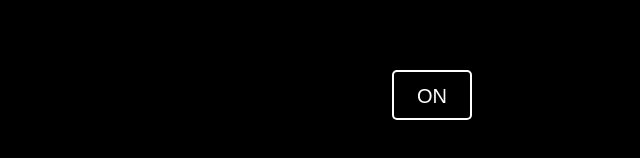
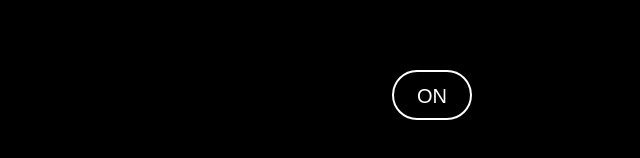
Before and after one commit to Nimra2212/bulb, an Angular app: page / in a window 1280 px wide. Shown: the part 424-582 px from the top of the page, without its empty margins (640-1280 px from the left). Built offline with nearby package versions, Linux system fonts and the light colour scheme.

Commit message:
first commit

```diff
--- a/src/app/app.component.scss
+++ b/src/app/app.component.scss
@@ -36,6 +36,7 @@ body{
   transform: translateX(-50%);
   z-index: 1;
   margin-bottom: 20%;
+  border-radius: 50px !important;
 }
 .btn span{
   height: 50px;
@@ -44,6 +45,7 @@ body{
   text-align: center;
   line-height: 48px;
   background:none;
+  border-radius: 50px !important;
   color: #fff;
   text-transform: uppercase;
   font-size: 20px;
@@ -53,13 +55,10 @@ body{
   transition: all 0.3s ease;
 }
 .btn span:hover{
-  background: #fff;
-  color: #111;
+  background: rgba(255, 255, 255, 0);
+  color: rgb(250, 250, 250);
 }
-#btn:checked ~ .btn span{
-  background: #fff;
-  color: #111;
-}
+
 .btn span:before{
   content: "ON";
 }
```
